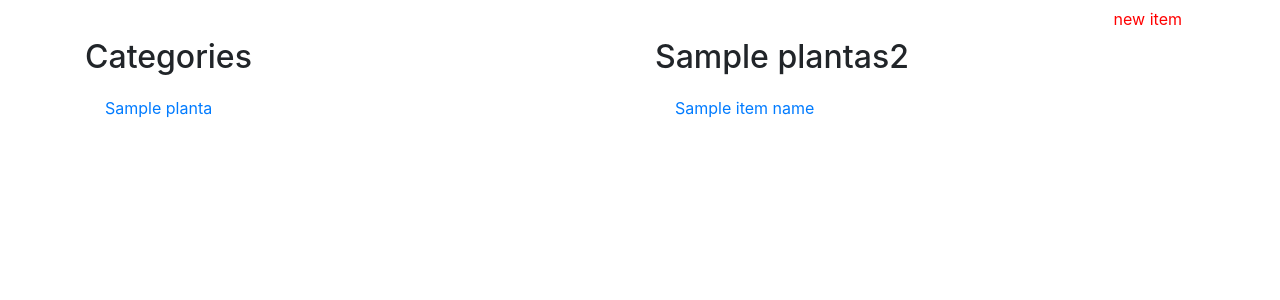
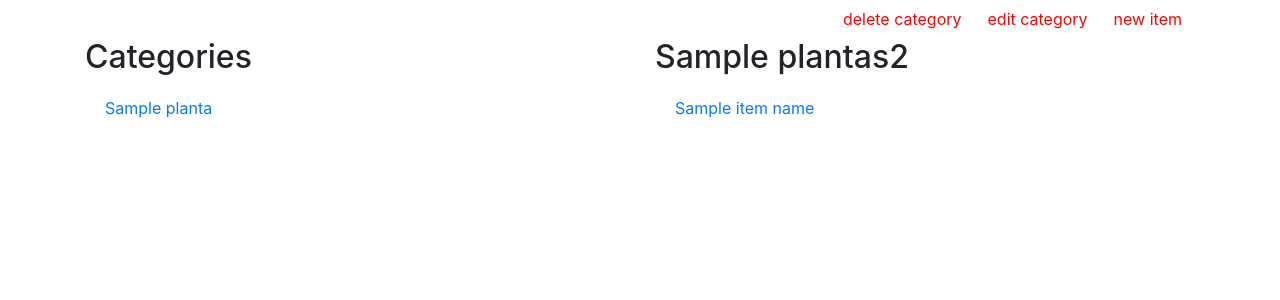
Before and after one commit to psaviott/Item-Catalog, a Flask app: template templates/category.html in a window 1280 px wide. Shown: the part 56-356 px from the top of the page. Run offline with Flask 2, Linux system fonts and the light colour scheme; the template is opened without the code that fills it: most values are stand-ins (such as "Sample title", 1, 10 or a date in 2020); some libraries are stand-ins or nearby versions.

Commit message:
feat: add bunttom for edit and delete category in the category page

```diff
--- a/templates/category.html
+++ b/templates/category.html
@@ -6,6 +6,16 @@
         <a href='{{ url_for('newItemFunction', category_id=plantas2.id)}}'>
           <button id="new-item-button" class="btn btn-default link-color">
             <span class="glyphicon glyphicon-plus" aria-hidden="true"></span>new item
+          </button>
+        </a>
+        <a href='{{ url_for('editCategoryFunction', category_id=plantas2.id)}}'>
+          <button id="new-item-button" class="btn btn-default link-color">
+            <span class="glyphicon glyphicon-plus" aria-hidden="true"></span>edit category
+          </button>
+        </a>
+        <a href='{{ url_for('deleteCategoryFunction', category_id=plantas2.id)}}'>
+          <button id="new-item-button" class="btn btn-default link-color">
+            <span class="glyphicon glyphicon-plus" aria-hidden="true"></span>delete category
           </button>
         </a>
         <!--MESSAGE FLASHING EXAMPLE -->
```
Also changed, not shown: plants.db.
